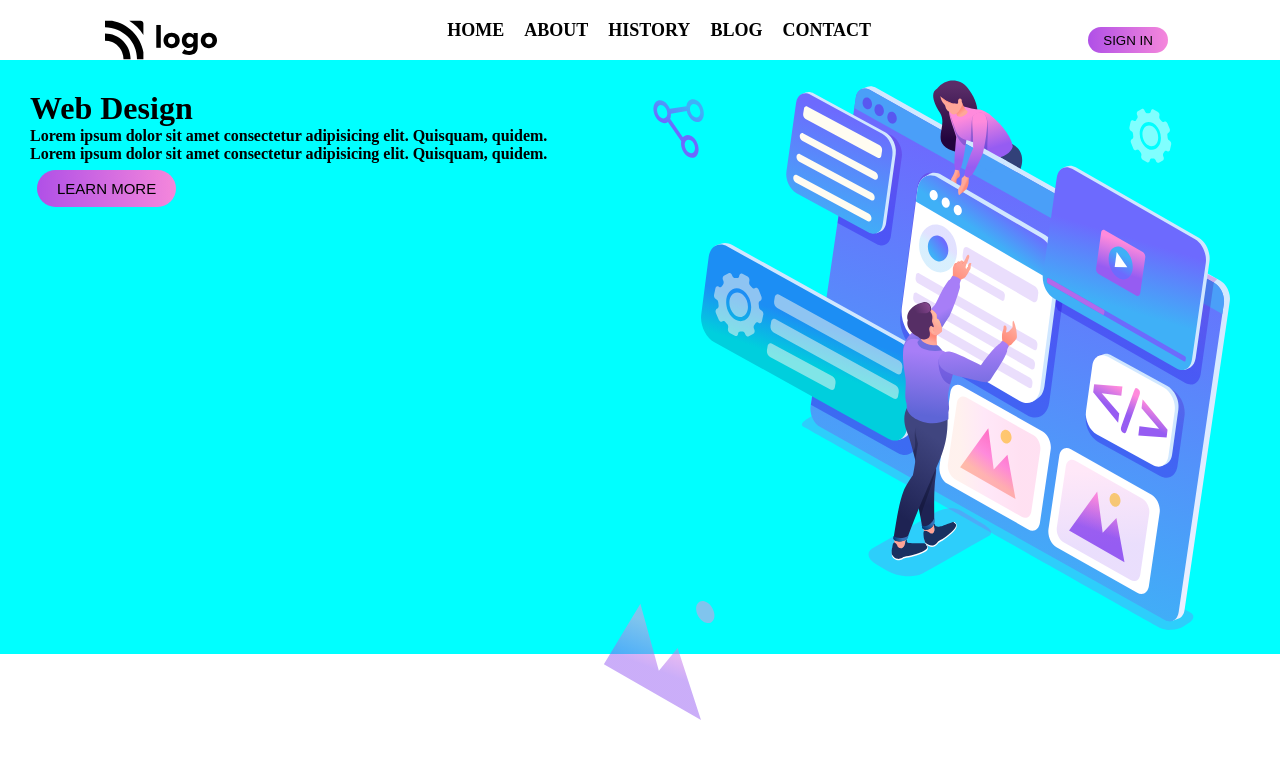
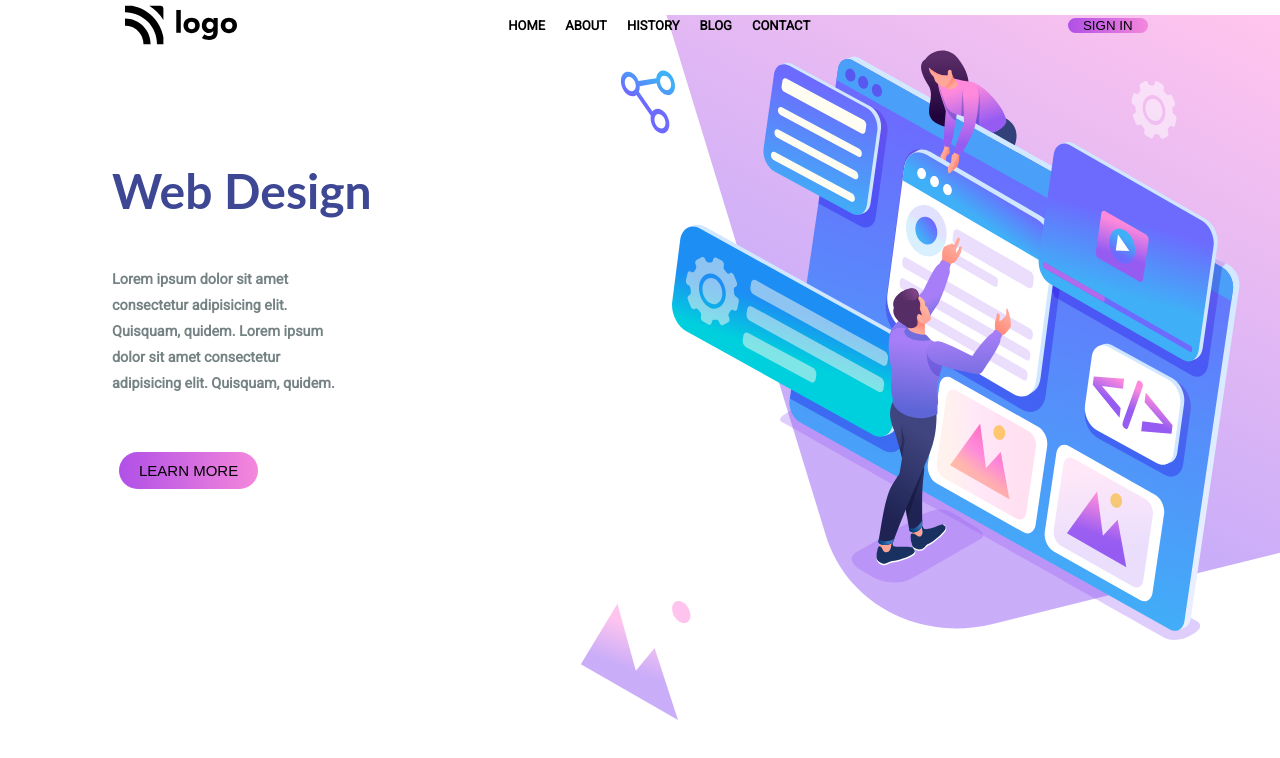
Before and after one commit to Ajmeri799/Hosting_Page, a plain HTML site: page index.html in a window 1280 px wide. Drawn offline with Linux system fonts and the light colour scheme.

Commit message:
Add files via upload

```diff
--- a/css/index.css
+++ b/css/index.css
@@ -1,15 +1,24 @@
 *{
     margin: 0;
     padding: 0;
+    /* overflow: hidden; */
+    box-sizing: border-box;
+}
+body{
+    font-family: 'Roboto', sans-serif;
+    background-image: url('../images/backcover.svg');
+    background-position: right;
+    background-size: 48%;
+    background-repeat: no-repeat;
 }
 nav{
 display: flex;
+align-items: center;
 justify-content: space-around;
-margin-top:20px;
+height: 50px;
 }
-nav:nth-child(1){
+nav img{
     height:40px;
-
 }
 
 .nav-items{
@@ -18,7 +27,7 @@ nav:nth-child(1){
 }
 .nav-item{
     margin-left:20px;
-    font-size: 18px;
+    font-size: 13px;
 }
 button{
     border-radius:20px;
@@ -28,37 +37,49 @@ button{
     font-weight:800px;
 
 }
+/* ---------------- */
 .signin-btn{
 
-    background-color:red;
     padding: 0px 15px;
 
 }
+/* --------------------------- */
 .intro-section{
  display: flex;
-    background-color: aqua;
 }
-
 .left-section{
-    padding:30px;
+    margin-left: 7rem;
+    margin-top: 7rem;
 
 }
+.left-section h1{
 
-.vector-img:first-child{
-    font-size:30px;
-    /* background-color: cadetblue; */
-    border-radius:0 0 0 50px;
+    font-size: 3rem;
+    color: #3e4794;
+    margin-bottom: 3rem;
+    font-weight: 700;
+    font-family: 'Lato', sans-serif;
+
 }
+.left-section h4 {
+    color: #758283;
+    font-size: .9rem;
+    margin-bottom: 3rem;
+    width: 50%;
+    line-height: 1.8;
+}
+/* ................ */
 
 .vector-img{
     position: absolute;
     bottom:5rem;
 
 }
+
 .vector-dot{
     position: absolute;
     bottom:11rem;
-    left: 43.5rem;
+    left: 42rem;
 }
 .learn-more-btn{
 
@@ -66,6 +87,7 @@ font-size: 15px;
 padding: 10px 20px;
 }
 [alt="intro-img"] {
-  height: 550px;
-  margin:20px 50px;
+  height: 590px;
+  width:700px;
+
 }
```
